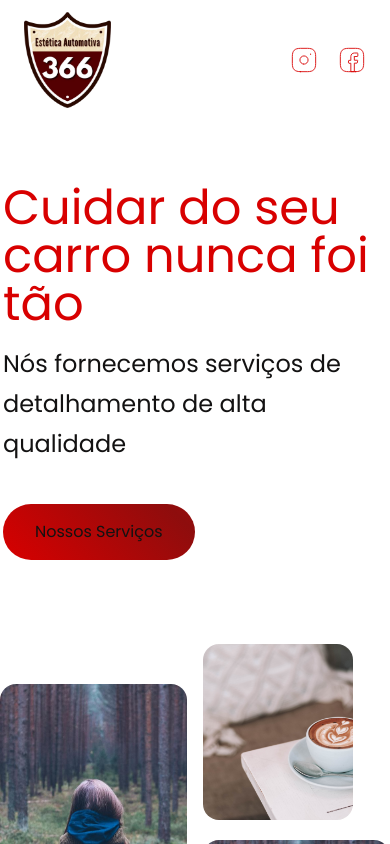
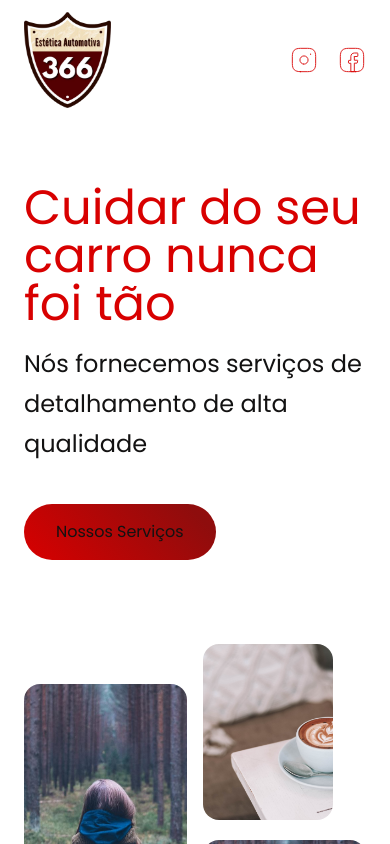
Before and after one commit to Zeschotko/366_site_2023, a Next.js app: page / in a window 390 px wide. Shown: the top 844 px of the page. Built offline with nearby package versions, Linux system fonts and the light colour scheme.

Commit message:
+ Padding on Banner

```diff
--- a/src/components/Banner.tsx
+++ b/src/components/Banner.tsx
@@ -5,7 +5,7 @@ import placeholder02 from '../assets/placeholder_02.jpg';
 
 export function Banner() {
     return (
-        <section className="flex flex-wrap justify-center gap-5 pt-16 md:flex-nowrap">
+        <section className="flex flex-wrap justify-center gap-5 px-6 pt-16 md:flex-nowrap">
             <div className="mb-16 max-w-sm lg:max-w-md">
                 <h2 className="mb-4 text-5xl text-red">
                     Cuidar do seu carro nunca foi tão <span className="text-white">fácil.</span>
```
